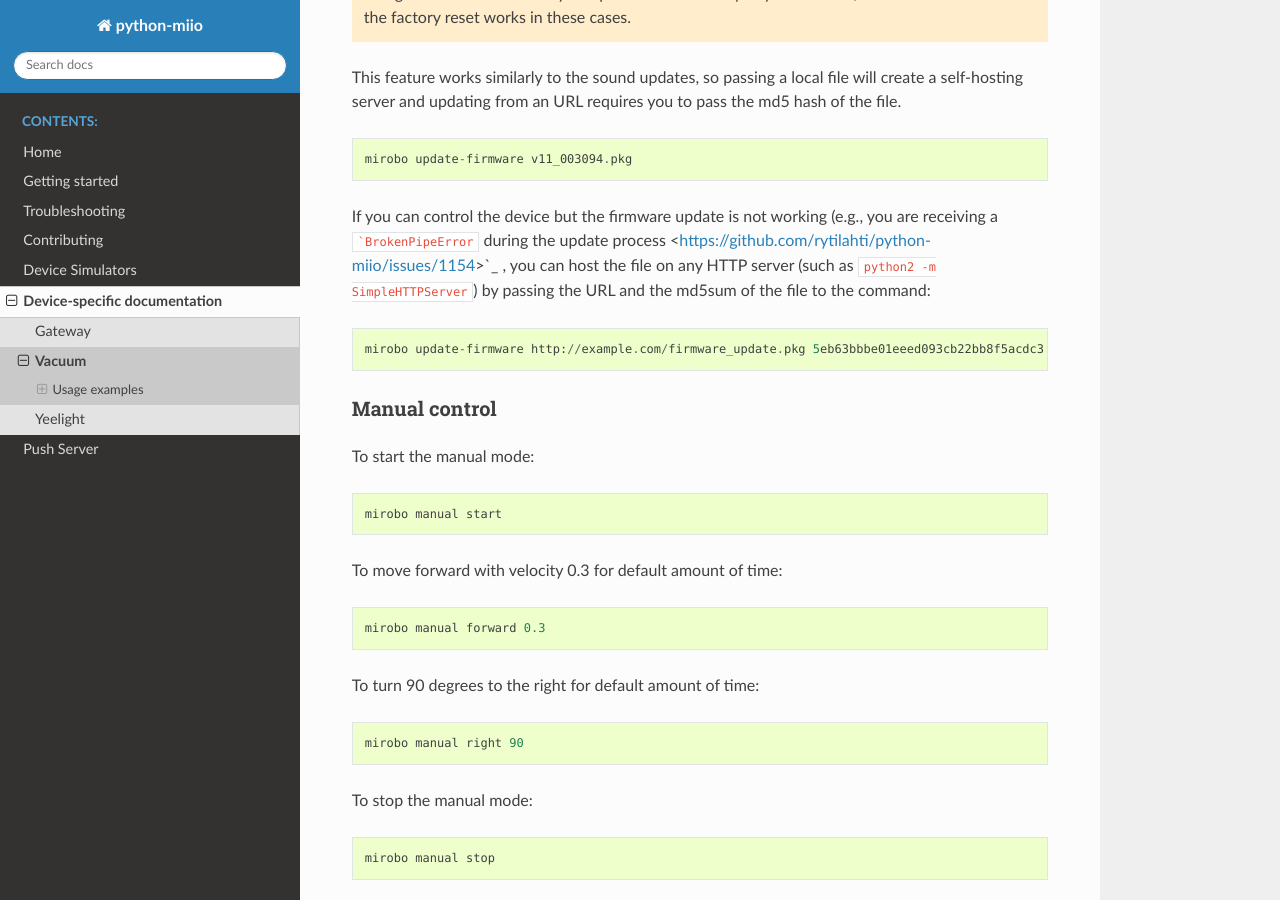
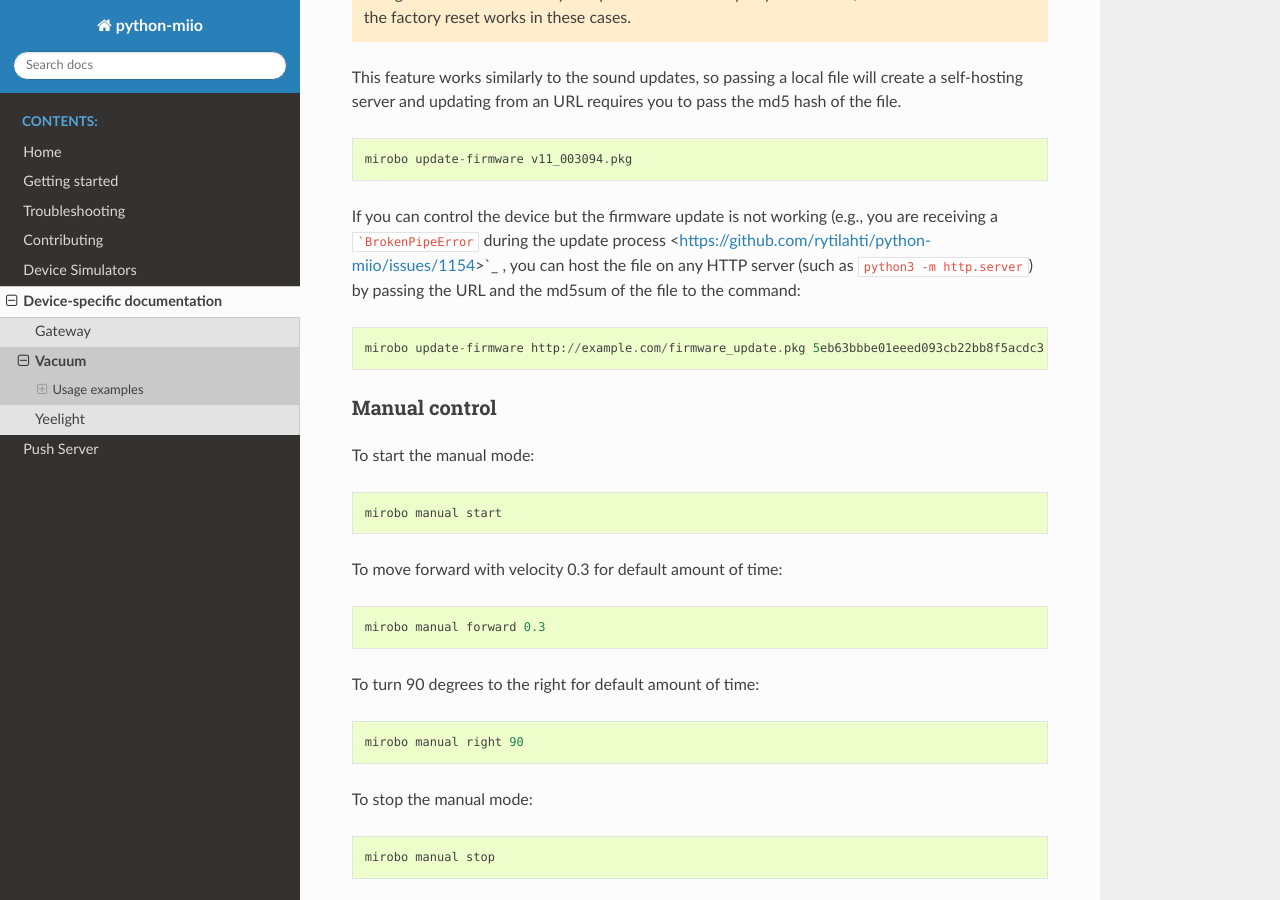
Before and after one commit to rytilahti/python-miio, a Sphinx documentation site: the page built from docs/device_docs/vacuum.rst, in a window 1280 px wide and 900 px high, scrolled down 3435 px. Built offline with Sphinx 7.4.7 and the Read the Docs theme 2.0.0, drawn with Linux system fonts in a browser that asks for light colours; pages that are not in the unit, such as notebooks, are missing from menus.

Commit message:
Use python3 for update firmware docs (#1666)
Update snippet to python3

````diff
--- a/docs/device_docs/vacuum.rst
+++ b/docs/device_docs/vacuum.rst
@@ -190,7 +190,7 @@ and updating from an URL requires you to pass the md5 hash of the file.
 
     mirobo update-firmware v11_003094.pkg
 
-If you can control the device but the firmware update is not working (e.g., you are receiving a ```BrokenPipeError`` during the update process <https://github.com/rytilahti/python-miio/issues/1154>`_ , you can host the file on any HTTP server (such as ``python2 -m SimpleHTTPServer``) by passing the URL and the md5sum of the file to the command:
+If you can control the device but the firmware update is not working (e.g., you are receiving a ```BrokenPipeError`` during the update process <https://github.com/rytilahti/python-miio/issues/1154>`_ , you can host the file on any HTTP server (such as ``python3 -m http.server``) by passing the URL and the md5sum of the file to the command:
 
 ::
 
````
